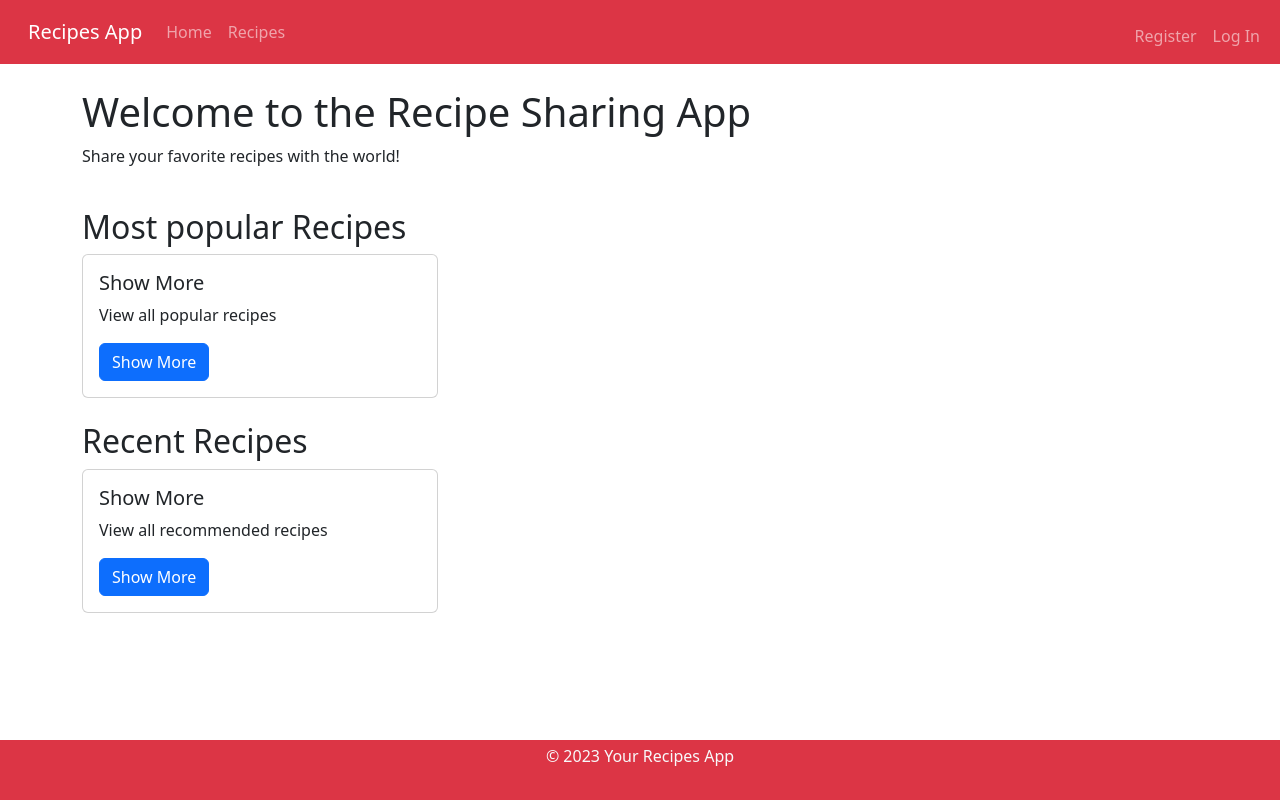
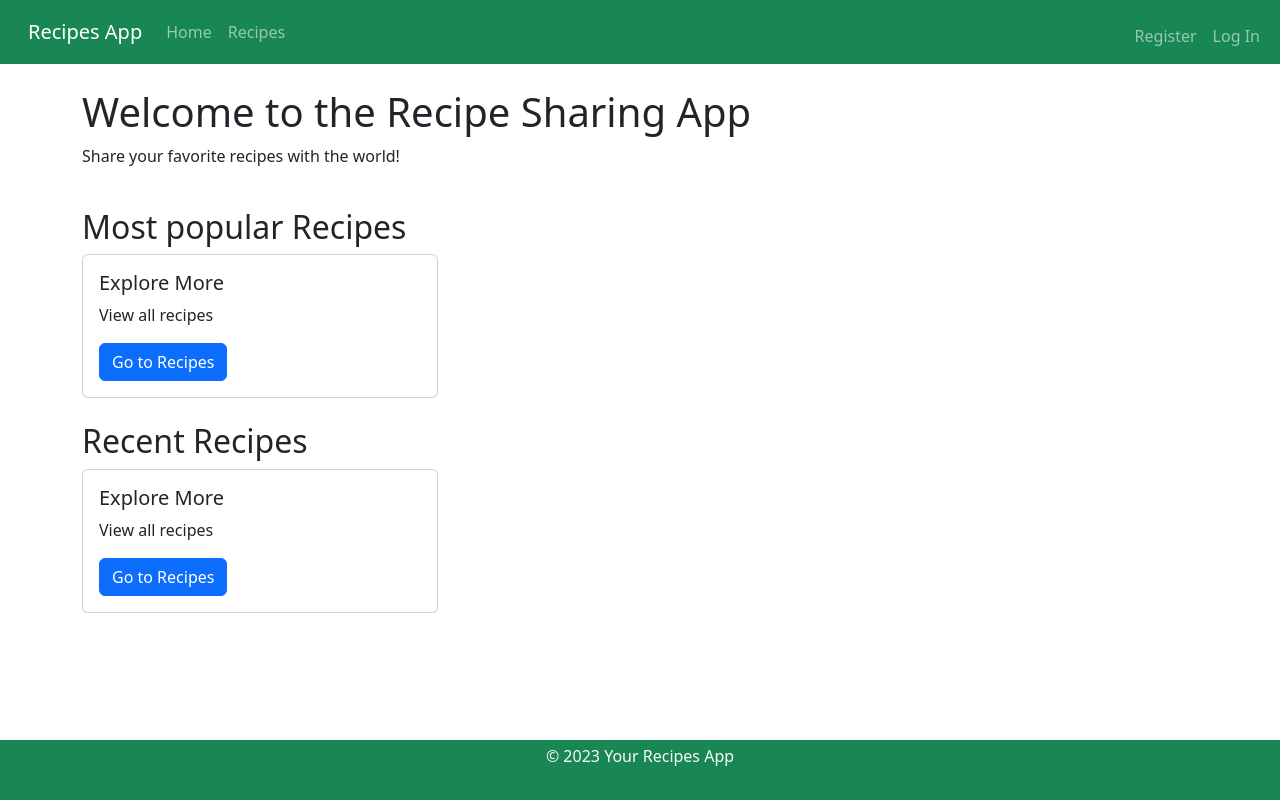
Before and after one commit to Sobhi-0/Tabkha, a Flask app: page / in a window 1280 px wide. Run offline with Flask 3, Linux system fonts and the light colour scheme; some libraries are stand-ins or nearby versions.

Commit message:
Change color to green

```diff
--- a/frontend/templates/home.html
+++ b/frontend/templates/home.html
@@ -39,20 +39,20 @@
             <div class="col-md-4 col-sm-6 mb-4">
                 <div class="card text-dark">
                     <div class="card-body">
-                        <h5 class="card-title">Show More</h5>
-                        <p class="card-text d-md-block">View all popular recipes</p>
-                        <a href="/recipes" class="btn btn-primary">Show More</a>
+                        <h5 class="card-title">Explore More</h5>
+                        <p class="card-text d-md-block">View all recipes</p>
+                        <a href="/recipes" class="btn btn-primary">Go to Recipes</a>
                     </div>
                 </div>
             </div>
         </div>
     </section>
 
-    <!-- Recommended Recipes Section -->
+    <!-- Recent Recipes Section -->
     <section>
         <h2>Recent Recipes</h2>
         <div class="row">
-            <!-- Recommended recipe cards -->
+            <!-- Recent recipe cards -->
             {% for recipe in recipes %}
                 <div class="col-md-4 col-sm-6 mb-4">
                     <div class="card text-bg-dark" onclick="viewRecipe({{ recipe.id }})">
@@ -72,15 +72,14 @@
                     </div>
                 </div>
             {% endfor %}
-            <!-- Repeat similar cards for other recommended recipes -->
 
-            <!-- Show More card for Recommended Recipes -->
+            <!-- Show More card for Recent Recipes -->
             <div class="col-md-4 col-sm-6 mb-4">
                 <div class="card text-dark">
                     <div class="card-body">
-                        <h5 class="card-title">Show More</h5>
-                        <p class="card-text d-md-block">View all recommended recipes</p>
-                        <a href="/recipes" class="btn btn-primary">Show More</a>
+                        <h5 class="card-title">Explore More</h5>
+                        <p class="card-text d-md-block">View all recipes</p>
+                        <a href="/recipes" class="btn btn-primary">Go to Recipes</a>
                     </div>
                 </div>
             </div>
--- a/frontend/templates/layout.html
+++ b/frontend/templates/layout.html
@@ -13,7 +13,7 @@
 
     <body>
         <!-- Navigation Bar -->
-        <nav class="navbar navbar-expand-lg navbar-dark bg-danger">
+        <nav class="navbar navbar-expand-lg navbar-dark bg-success">
             <div class="container-fluid">
                 {% if session["user_id"] %}
                     <ul class="navbar-nav flex-row">
@@ -76,7 +76,7 @@
         </div>
 
         <!-- Footer -->
-        <footer class="footer bg-danger text-light text-center py-2">
+        <footer class="footer bg-success text-light text-center py-2">
             <p>&copy; 2023 Your Recipes App</p>
         </footer>
 
```
